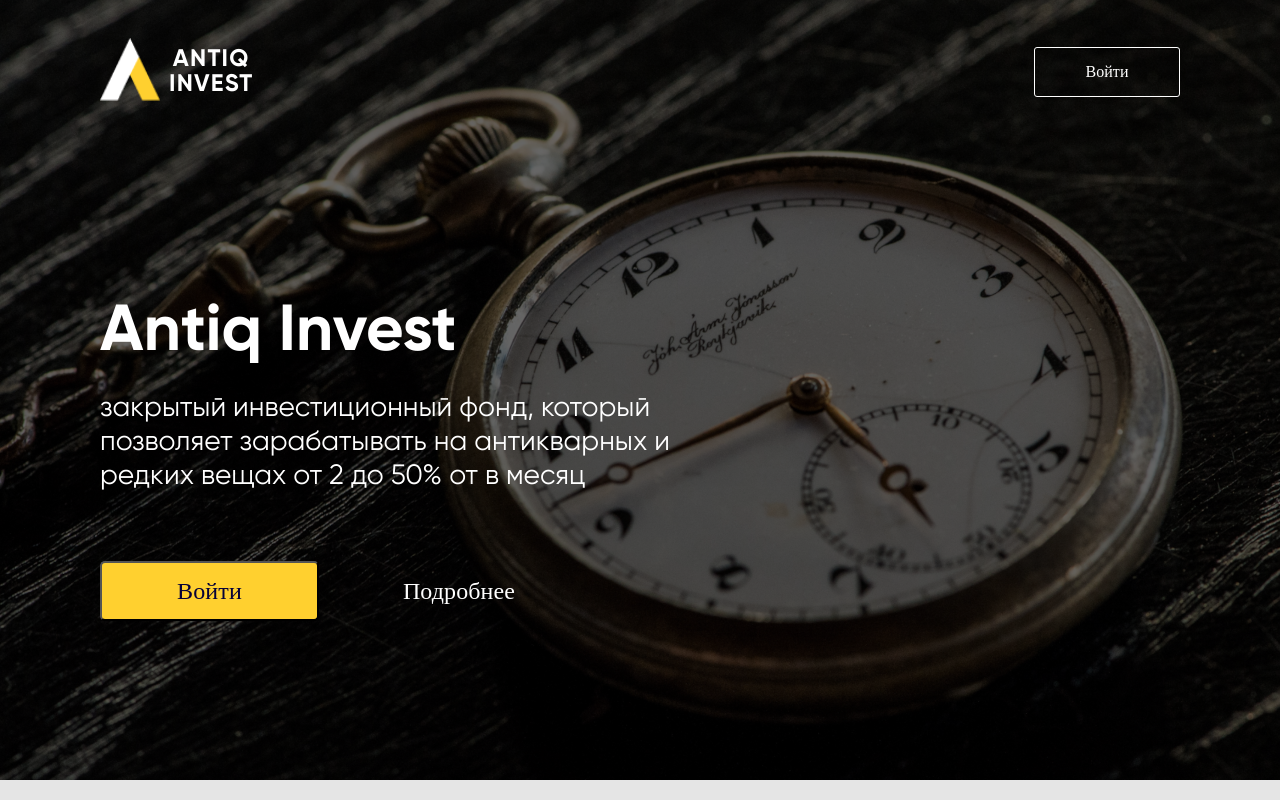
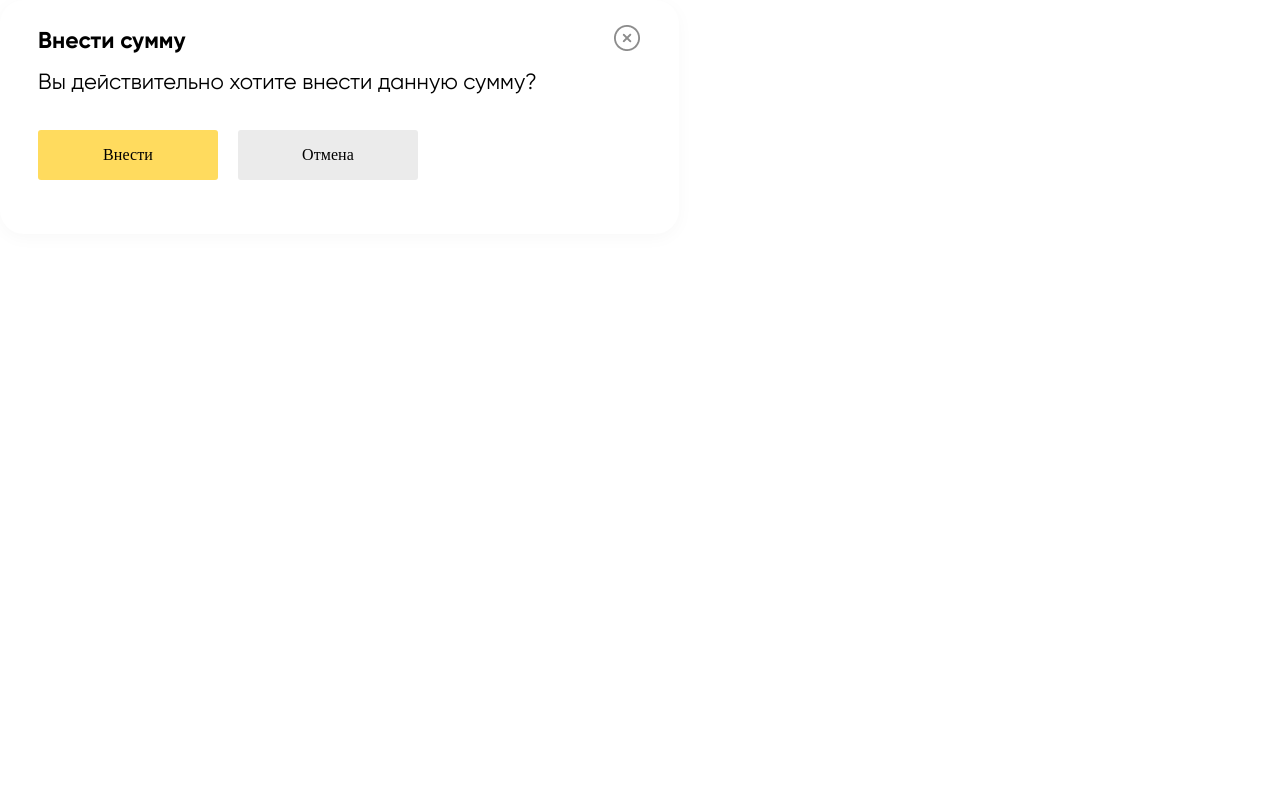
Before and after one commit to szemelkin/antiqinvest_front, a React (Create React App) app: page /cabinet in a window 1280 px wide. Shown: the top 800 px of the page. Built offline with nearby package versions, Linux system fonts and the light colour scheme.

Commit message:
сделано модильное окно

```diff
--- a/src/App.js
+++ b/src/App.js
@@ -13,11 +13,12 @@
 import Profile from "./components/Profile/Profile";
 import Lots from "./components/Lots/Lots";
 import Report from "./components/Report/Report";
+import BringMoney from "./components/Modal/BringMoney";
 
 function App() {
   return (
     <div className="App">
-      {/*главная страница*/}
+      {/*главная страница
       <div className="image">
         <HeaderMain />
         <Headline />
@@ -30,7 +31,7 @@
         <Transaction />
         <Calm />
       </div>
-      <Footer />
+      <Footer />*/}
 
       {/*страница кабинет
 
@@ -84,6 +85,11 @@
           <Footer />
         </div>
       </div>*/}
+
+      {/*модальное окно внести сумму */}
+
+        <BringMoney />
+
     </div>
   );
 }
--- a/src/components/Footer/Footer.jsx
+++ b/src/components/Footer/Footer.jsx
@@ -5,12 +5,12 @@
 
 function Footer() {
   return (
-    <div className="Footer">
+    <footer className="Footer">
         <div>
             <Logo />
         </div>
 
-    </div>
+    </footer>
   );
 }
 
--- /dev/null
+++ b/src/components/Modal/BringMoney.css
@@ -0,0 +1,103 @@
+.BringMoney {
+  position: relative;
+  width: 679px;
+  height: 234px;
+  background: #ffffff;
+  box-shadow: 0px 4px 17px rgba(0, 0, 0, 0.03);
+  border-radius: 24px;
+  padding: 24px 33px 35px 38px;
+  text-align: left;
+  box-sizing: border-box;
+}
+
+@media screen and (max-width: 680px) {
+  .BringMoney {
+    width: 100%;
+    height: auto;
+    padding: 24px 15px 35px 15px;
+  }
+}
+
+.BringMoney > button {
+  border: 0;
+  background: white;
+  position: absolute;
+  right: 33px;
+}
+
+@media screen and (max-width: 550px) {
+  .BringMoney > button {
+    right: 15px;
+  }
+}
+
+img {
+  cursor: pointer;
+}
+
+.BringMoney > h3 {
+  font-family: "Gilroy";
+  font-style: normal;
+  font-weight: bold;
+  font-size: 23px;
+  line-height: 36px;
+  color: #000000;
+  margin: 0px 0px 12px 0px;
+}
+
+.BringMoney > h5 {
+  font-family: "Gilroy";
+  font-style: normal;
+  font-weight: 500;
+  font-size: 22px;
+  line-height: 109%;
+  color: #000000;
+  margin: 0;
+}
+
+.marginButton {
+  margin-top: 34px;
+  width: 380px;
+}
+
+.buttonsBlock {
+  display: flex;
+  justify-content: space-between;
+}
+
+@media screen and (max-width: 550px) {
+  .buttonsBlock {
+    flex-direction: column;
+    width: 100%;
+  }
+}
+
+.buttonsBlock > button {
+  width: 180px;
+  height: 50px;
+  border-radius: 3px;
+  border: 0;
+  font-family: "Ubuntu";
+  font-style: normal;
+  font-weight: 500;
+  font-size: 16px;
+  line-height: 18px;
+  text-align: center;
+  letter-spacing: 0.005em;
+  cursor: pointer;
+}
+
+@media screen and (max-width: 550px) {
+  .buttonsBlock > button {
+    width: 100%;
+  }
+}
+
+.buttonsBlock > button:first-child {
+  background: #ffdb5e;
+  margin-bottom: 10px;
+}
+
+.buttonsBlock > button:last-child {
+  background: #ebebeb;
+}
--- /dev/null
+++ b/src/components/Modal/BringMoney.jsx
@@ -0,0 +1,22 @@
+import "./BringMoney.css";
+import cross from '../../assets/images/x.png'
+
+
+function BringMoney() {
+  return (
+    <div className="BringMoney">
+        <button><img src={cross} alt="cross"/> </button>
+        <h3>Внести сумму</h3>
+        <h5>Вы действительно хотите внести данную сумму?</h5>
+
+        <div className="buttonsBlock marginButton">
+            <button>Внести</button>
+            <button>Отмена</button>
+          </div>
+
+
+    </div>
+  );
+}
+
+export default BringMoney;
```
Also changed, not shown: src/assets/images/x.png (added).
